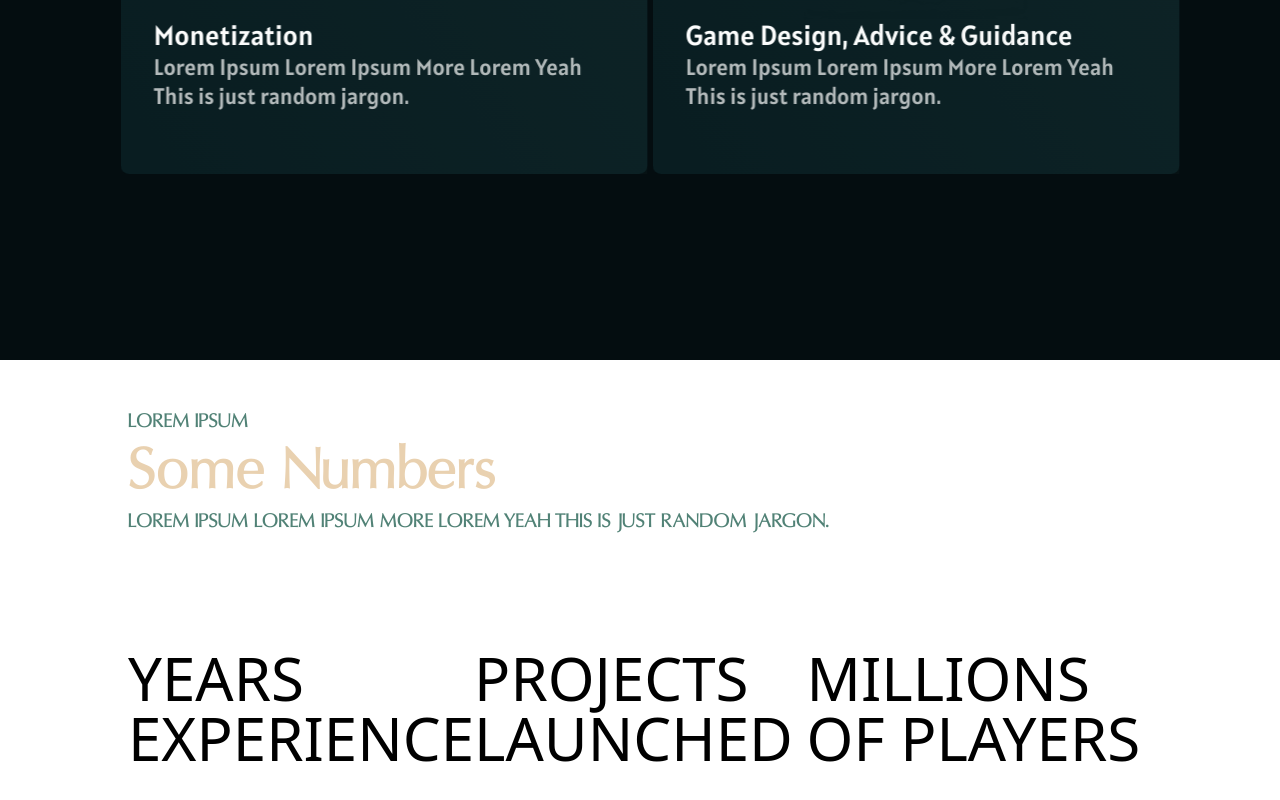
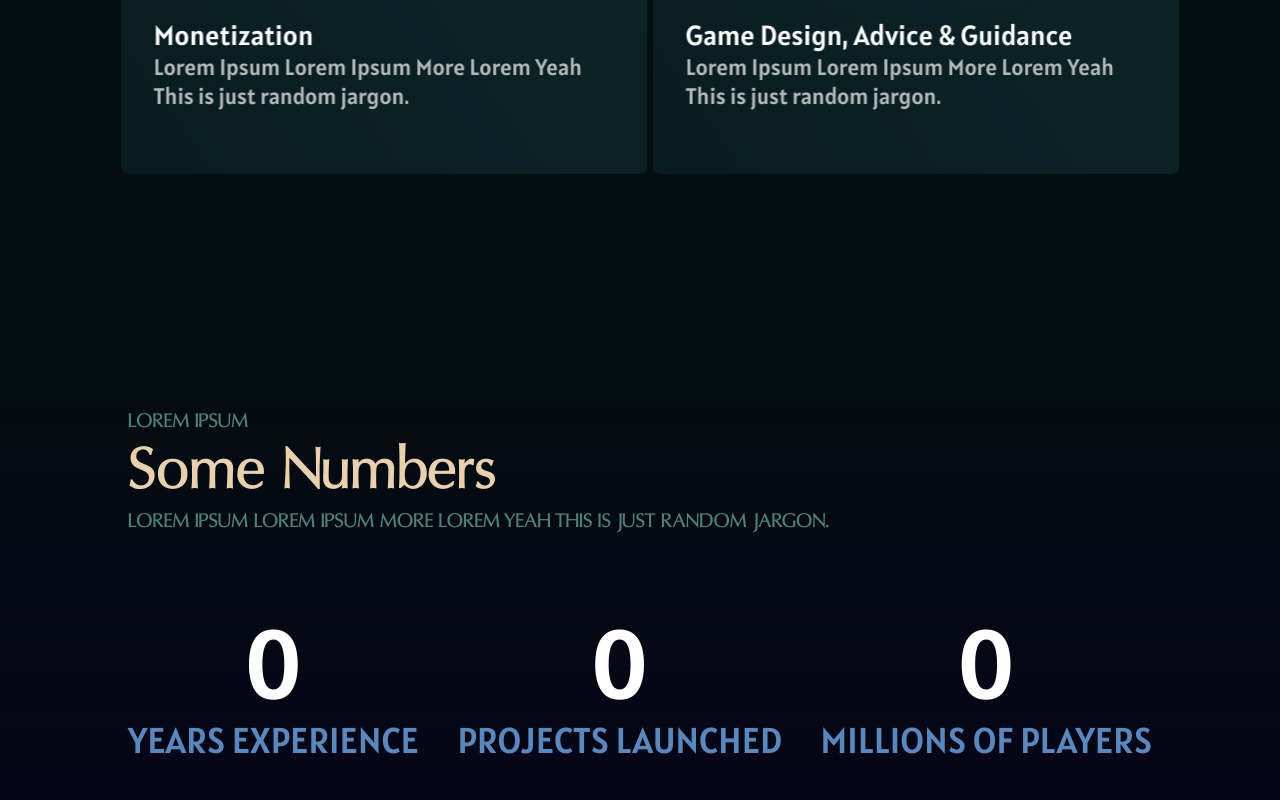
Before and after one commit to Clstialdev/oceanview, a Next.js app: page / in a window 1280 px wide. Shown: the part 2420-3220 px from the top of the page. Built offline with nearby package versions, Linux system fonts and the light colour scheme.

Commit message:
Stats section

```diff
--- a/src/sections/Stats.tsx
+++ b/src/sections/Stats.tsx
@@ -1,4 +1,5 @@
 import { type NextPage } from "next";
+import { useEffect, useRef, useState } from "react";
 import SectionHeading from "../components/SectionHeading";
 
 const STATS = [
@@ -8,17 +9,46 @@ const STATS = [
 ];
 
 const Stats: NextPage = () => {
+  const [value, setValue] = useState(0);
+
+  const statsRef = useRef<HTMLDivElement>(null);
+
+  useEffect(() => {
+    const counter = () => {
+      if (value < 100) {
+        setTimeout(() => {
+          setValue(value + 1);
+        }, 2);
+
+        console.log("counter");
+      }
+    };
+
+    if (value >= 1) {
+      counter();
+    }
+
+    statsRef.current?.addEventListener("mouseenter", () => counter());
+
+    return statsRef.current?.removeEventListener("mouseenter", () => counter());
+  }, [value]);
+
   return (
-    <div className="w-full py-12 px-[10%]">
+    <div
+      className="w-full bg-gradient-to-b from-[#040D10] to-[#07041A] py-12 px-[10%]"
+      ref={statsRef}
+    >
       {/* Section Heading */}
       <SectionHeading title="Some Numbers" />
 
       {/* Stats */}
-      <div className="flex w-full items-center justify-around">
+      <div className="my-20 flex w-full items-center justify-between">
         {STATS.map((stat, index) => (
-          <div key={index}>
-            <h1 className="text-8xl text-white">{stat.value}</h1>
-            <h2 className="text-6xl uppercase">{stat.name}</h2>
+          <div key={index} className="flex flex-col items-center">
+            <h1 className="font-alatsi mb-2 text-8xl text-white">{value}</h1>
+            <h2 className="font-alatsi text-2xl uppercase text-[#5A88BD] lg:text-4xl">
+              {stat.name}
+            </h2>
           </div>
         ))}
       </div>
```
